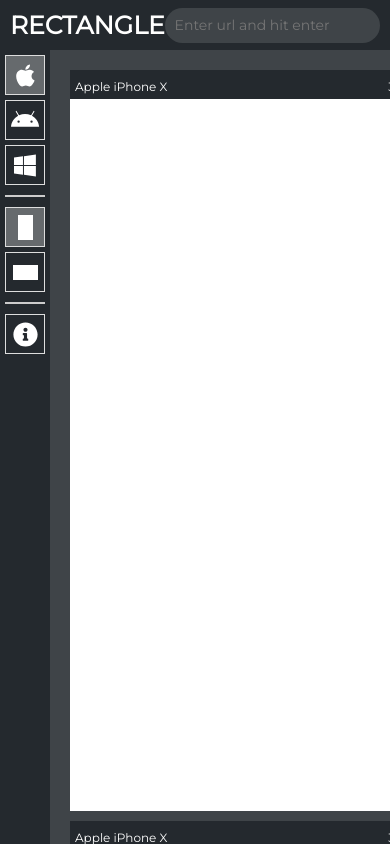
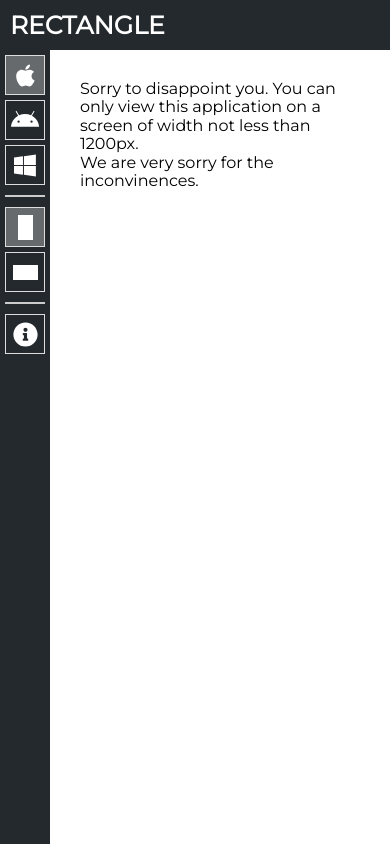
Before and after one commit to slimudoh/rectangle, a React (Create React App) app: page / in a window 390 px wide. Built offline with nearby package versions, Linux system fonts and the light colour scheme.

Commit message:
remove devices from table and phone view

```diff
--- a/src/assets/styles/app.scss
+++ b/src/assets/styles/app.scss
@@ -13,6 +13,7 @@ $debugger: 1px dotted red;
   position: fixed;
   top: 0;
   width: 100%;
+  min-width: 1200px;
   height: 50px;
   padding: 0 10px;
   background-color: $headerColor;
@@ -201,6 +202,21 @@ $debugger: 1px dotted red;
   >.container__content {
     overflow: hidden;
   }
+
+  @media (max-width: 1200px) {
+    display: none;
+  }
+}
+
+.container__phone {
+  display: none;
+  padding-left: 80px;
+  padding-right: 20px;
+  padding-top: 80px;
+
+  @media (max-width: 1200px) {
+    display: block;
+  }
 }
 
 .phones {
--- a/src/components/content/Container.js
+++ b/src/components/content/Container.js
@@ -69,6 +69,13 @@ function Container(props) {
   };
 
   return (
+    <>
+      <div className="container__phone">
+        Sorry to disappoint you. You can only view this application on a screen
+        of width not less than 1200px.
+        <br />
+        We are very sorry for the inconvinences.
+      </div>
       <div className="container">
         <div className="container__content">
           {iphonePortrait ? <Iphoneportrait url={props.url} /> : null}
@@ -79,6 +86,7 @@ function Container(props) {
           {windowsLandscape ? <Windowslandscape url={props.url} /> : null}
         </div>
       </div>
+    </>
   );
 }
 
--- a/src/components/content/Sidebar.js
+++ b/src/components/content/Sidebar.js
@@ -114,16 +114,7 @@ function Sidebar() {
                   cursus diam a erat malesuada viverra. In ultricies
                   pellentesque dolor et tristique.
                 </p>
-                <span>
-                  <a
-                    href="https://twitter.com/slimudoh"
-                    target="_blank"
-                    rel="noopener noreferrer"
-                  >
-                    @slimudoh
-                  </a>{" "}
-                  &copy;2019 Rectangle
-                </span>
+                <span>&copy;2019 Rectangle</span>
               </div>
             </div>
           </div>
```
Lines whose indentation alone changed are shown as unchanged.
